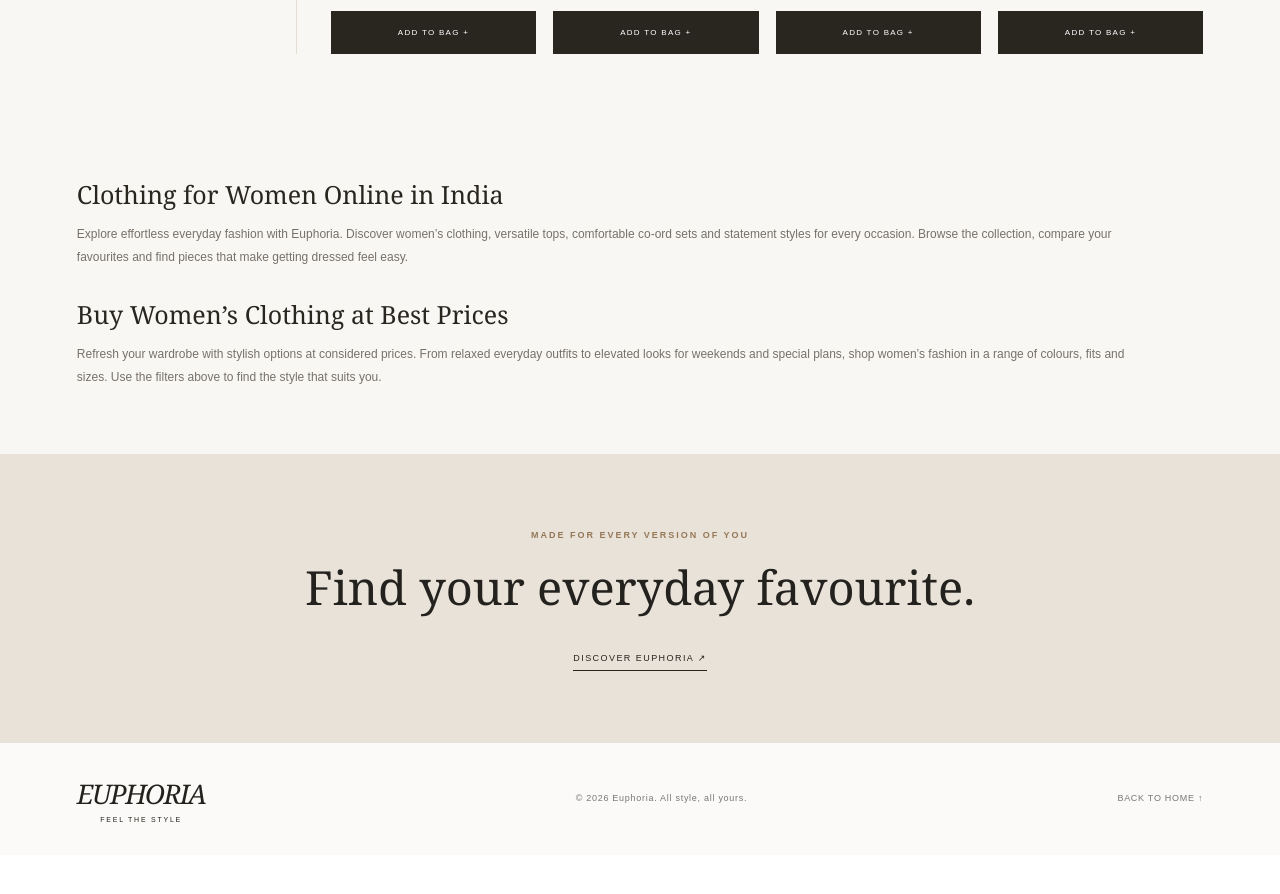
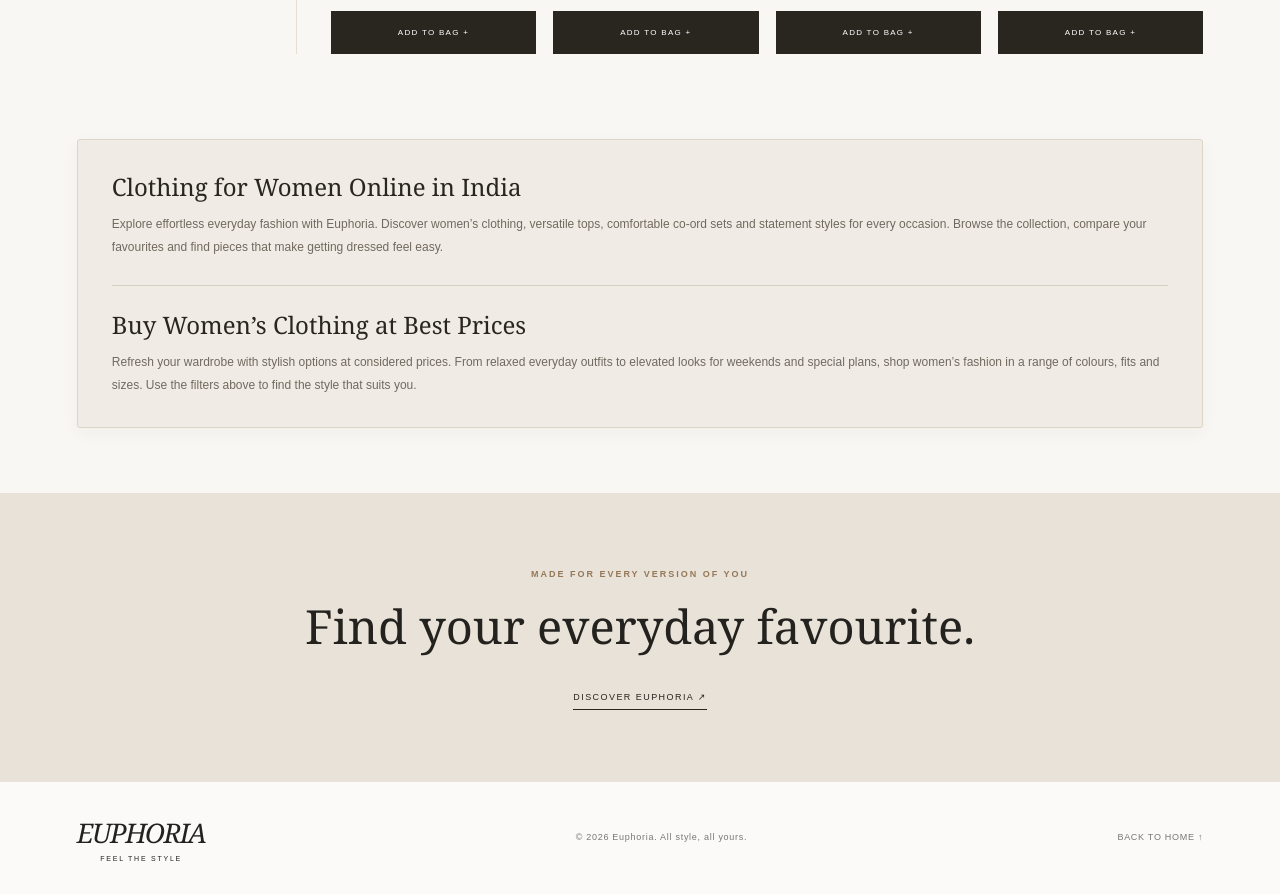
Before and after one commit to khanfaabia-create/Euphoria-Full-Auth, a Next.js app: page /products in a window 1280 px wide. Shown: the part 3000-3894 px from the top of the page. Before the commit the page ends 3855 px from the top, so only its background shows below. Built offline with nearby package versions, Linux system fonts and the light colour scheme.

Commit message:
Add elegant bordered box around SEO text section

```diff
--- a/app/globals.css
+++ b/app/globals.css
@@ -374,3 +374,11 @@
 .pl-seo-copy h2{font:normal 25px Georgia,serif;color:#292620;margin:28px 0 12px}
 .pl-seo-copy p{font:12px/1.9 Arial,sans-serif;max-width:1050px;margin:0;color:#77716a}
 @media(max-width:650px){.pl-seo-copy{padding:0 18px 45px}.pl-seo-copy h2{font-size:21px}.pl-seo-copy p{font-size:11px;line-height:1.8}}
+
+
+/* Boxed SEO information panel below product listing */
+.pl-seo-copy{margin:0 6% 65px;padding:30px 34px;background:#f0ece5;border:1px solid #ded5c9;border-radius:3px;box-shadow:0 5px 18px rgba(45,37,27,.045)}
+.pl-seo-copy h2{font:normal 24px Georgia,serif;color:#292620;margin:0 0 10px}
+.pl-seo-copy h2:not(:first-child){margin-top:26px;padding-top:22px;border-top:1px solid #d9d0c4}
+.pl-seo-copy p{font:12px/1.9 Arial,sans-serif;max-width:1050px;margin:0;color:#71695f}
+@media(max-width:650px){.pl-seo-copy{margin:0 18px 45px;padding:22px 19px}.pl-seo-copy h2{font-size:21px}.pl-seo-copy p{font-size:11px;line-height:1.8}}
```
